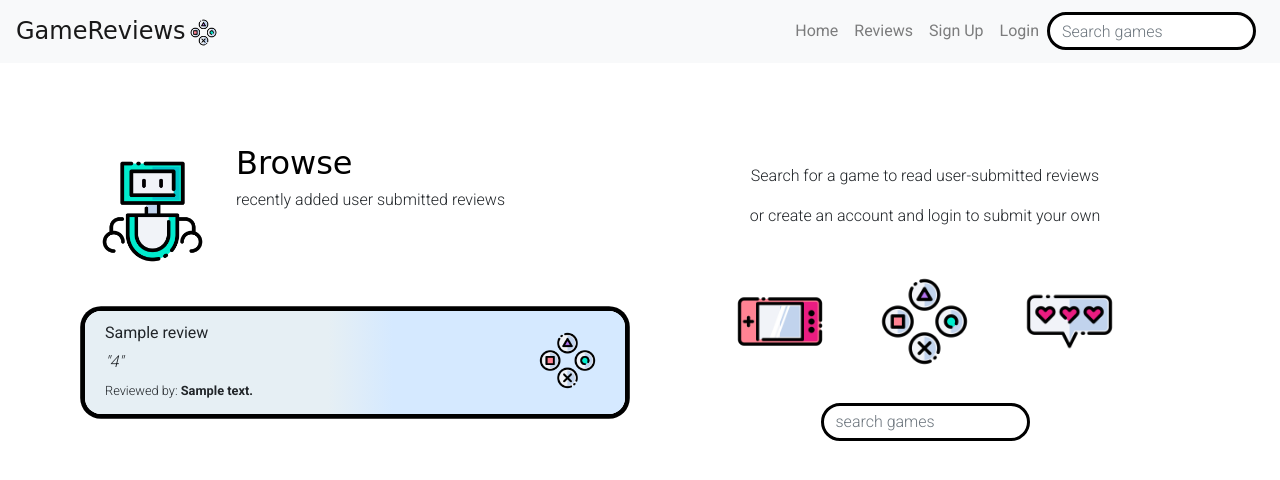
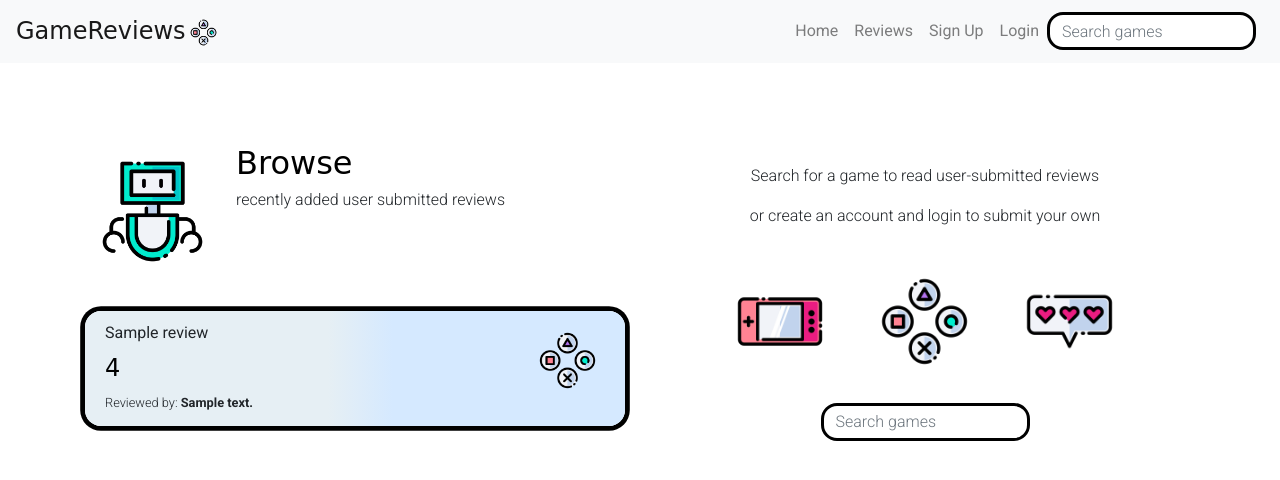
Before and after one commit to AlexPullen91/GameReviews, a Flask app: page /browse/reviews in a window 1280 px wide. Shown: the top 480 px of the page. Run offline with Flask 2, Linux system fonts and the light colour scheme; a database or web service that is not in the repository returns one stand-in record (values such as "Sample title"); some libraries are stand-ins or nearby versions; some web fonts are replaced.

Commit message:
Added placeholders for when reviews are absent from manage and search sections

```diff
--- a/app.py
+++ b/app.py
@@ -37,8 +37,7 @@ def search_game():
     rate, review and then submit.
     If the name matches a review in the database then it also renders
     these on the same page.
-    Redirects to landing page or dashboard
-    upon encountering errors.
+    Redirects to landing page or dashboard upon encountering errors.
     """
     if request.method == 'POST':
         games_url = 'https://api-v3.igdb.com/games'
@@ -212,9 +211,13 @@ def manage_reviews():
     only lists reviews submitted by that user
     if user is not logged in they're redirected to the login page
     """
+    reviews = MONGO.db.reviews
+    reviewList = list(reviews.find({'title_lower': 'title_lower'}))
     if 'username' in session:
         return render_template(
-            'pages/manage.html', reviews=MONGO.db.reviews.find())
+            'pages/manage.html',
+            reviewList=reviewList,
+            reviews=MONGO.db.reviews.find())
     flash("You must create an account or login first!", "noaccount")
     return redirect('login')
 
--- a/static/css/style.css
+++ b/static/css/style.css
@@ -8,6 +8,10 @@ body {
 .review-info-stack {
   display: flex;
   flex-direction: column;
+}
+
+.rating-text {
+    font-size: 1.5rem;
 }
 
 .review-box-style {
--- a/templates/components/navbar.html
+++ b/templates/components/navbar.html
@@ -77,7 +77,7 @@
         name="search"
         placeholder="Search games"
         aria-label="Search games"
-        class="form-control mr-sm-2 thick-border font-weight-light rounded-pill"
+        class="form-control mr-sm-2 thick-border font-weight-light border-radius-sm"
       />
     </form>
   </div>
--- a/templates/components/searchbox.html
+++ b/templates/components/searchbox.html
@@ -32,10 +32,10 @@
   </div>
   <form method="POST" action="{{url_for('search_game')}}" class="text-center form-inline mx-auto my-lg-0">
     <input
-      class="form-control font-weight-light rounded-pill thick-border"
+      class="form-control font-weight-light border-radius-sm thick-border"
       type="search"
       name="search"
-      placeholder="search games"
+      placeholder="Search games"
       aria-label="Search games"
     />
   </form>
--- a/templates/pages/browse.html
+++ b/templates/pages/browse.html
@@ -19,12 +19,12 @@
       {% include 'components/messages/added.html' %}
 
       {% for review in reviews|reverse %}
-      <div class="list-group font-weight-light border-radius-sm my-4">
+      <div class="list-group border-radius-sm my-4">
         <a href="{{url_for('get_review', review_id=review._id)}}" class="review-box-style glow push-btn list-group-item list-group-item-action">
             <div class="flex-col float-left">
             <h6 class="font-weight-normal mb-2">{{review.game_title}}</h6>
-          <p class="font-italic mb-1">
-            "{{review.rating}}"
+          <p class="heading rating-text mb-1">
+            {{review.rating}}
           </p>
           <small class="font-weight-light">Reviewed by: <span class="font-weight-bold">{{review.reviewed_by}}</span></small>
           </div>
--- a/templates/pages/review.html
+++ b/templates/pages/review.html
@@ -125,7 +125,7 @@
         class="form-inline my-lg-0"
       >
         <input
-          class="form-control searchbar-style rounded-pill thick-border m-auto w-auto"
+          class="form-control searchbar-style border-radius-sm thick-border m-auto w-auto"
           type="search"
           name="search"
           placeholder="Search games"
```
Also changed, not shown: templates/pages/manage.html (+17 -0 lines), templates/pages/search.html (+7 -5 lines), static/images/tetris.png (added).
